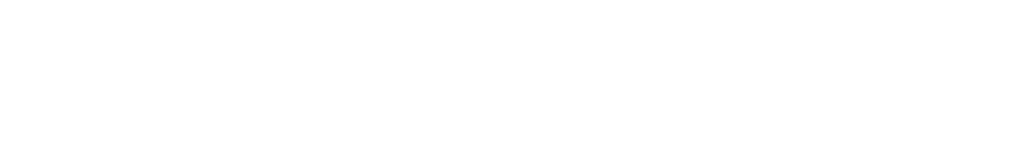
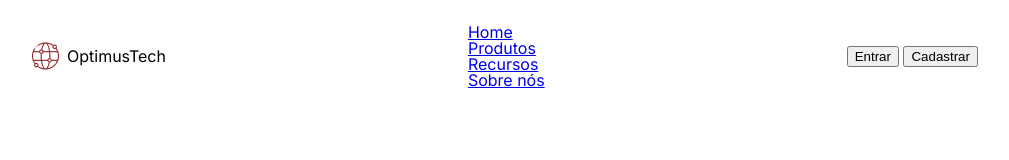
Before and after one commit to brunosabbagmachado/7DaysOfCode-HTML-CSS, a plain HTML site: page index.html in a window 1280 px wide. Shown: the whole page, without its empty margins (135-1144 px from the left). Drawn offline with Linux system fonts and the light colour scheme.

Commit message:
iniciando cabecalho

```diff
--- a/assets/css/style.css
+++ b/assets/css/style.css
@@ -0,0 +1,35 @@
+:root {
+    --bg-pagina: #FFFFFF;
+    --nome-empresa: #3A404E;
+    --textos-normais: #667085;
+    --textos-titulos: #101828;
+    --vinho: #8E2424;
+}
+
+body {
+    font-family: 'Inter', sans-serif;
+    background-color: var(--bg-pagina);
+}
+
+.cabecalho {
+    display: flex;
+    flex-direction: row;
+    justify-content: space-around;
+    align-items: center;
+    flex-wrap: wrap;
+    height: 80px;
+    padding-top: 1rem;
+    padding-right: 1rem;
+    padding-left: 1rem;
+}
+
+.cabecalho__logotipo {
+    display: flex;
+    flex-direction: row;
+    justify-content: space-around;
+    align-items: center;
+}
+
+.cabecalho__logotipo___img {
+    padding-right: .5rem;
+}
--- a/index.html
+++ b/index.html
@@ -1,17 +1,43 @@
 <!DOCTYPE html>
 <html lang="pt-br">
+
     <head>
         <meta charset="UTF-8">
         <meta name="viewport" content="width=device-width, initial-scale=1.0">
         <title>OptimusTech</title>
 
+        <link rel="shortcut icon" href="./assets/img/worldwide 1 (Traced).png">
+
+        <link rel="preconnect" href="https://fonts.googleapis.com">
+        <link rel="preconnect" href="https://fonts.gstatic.com" crossorigin>
+        <link href="https://fonts.googleapis.com/css2?family=Inter:wght@400;500;600&display=swap" rel="stylesheet">
+
         <link rel="stylesheet" href="./assets/css/reset.css">
         <link rel="stylesheet" href="./assets/css/style.css">
+    </head>
 
+    <body>
+        <header class="cabecalho container">
+            <section class="cabecalho__logotipo">
+                <img class="cabecalho__logotipo___img" src="./assets/img/worldwide 1 (Traced).png" alt="Logotipo da OptimusTech">
+                <h1 class="cabecalho__logotipo___txt">OptimusTech</h1>
+            </section>
 
-    <link rel="shortcut icon" href="./assets/img/worldwide 1 (Traced).png">
-</head>
-<body>
+            <nav class="cabecalho__navbar">
+                <ul class="cabecalho__navbar___lista">
+                    <li class="cabecalho__navbar___itens"><a href="#">Home</a></li>
+                    <li class="cabecalho__navbar___itens"><a href="#">Produtos</a></li>
+                    <li class="cabecalho__navbar___itens"><a href="#">Recursos</a></li>
+                    <li class="cabecalho__navbar___itens"><a href="#">Sobre nós</a></li>
+                </ul>
+            </nav>
+
+            <section class="cabecalho__botoes">
+                <button class="cabecalho__botoes___entrar">Entrar</button>
+                <button class="cabecalho__botoes___cadastrar">Cadastrar</button>
+            </section>
+        </header>
 
     </body>
+
 </html>
```
Lines whose indentation alone changed are shown as unchanged.
